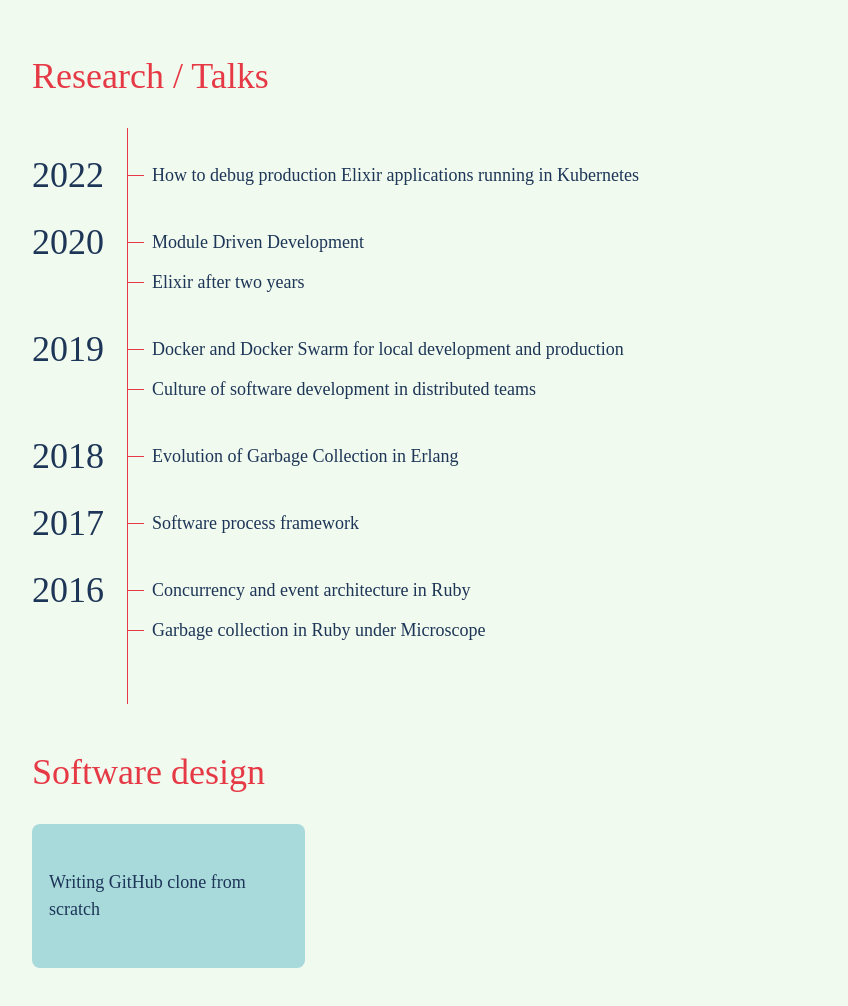
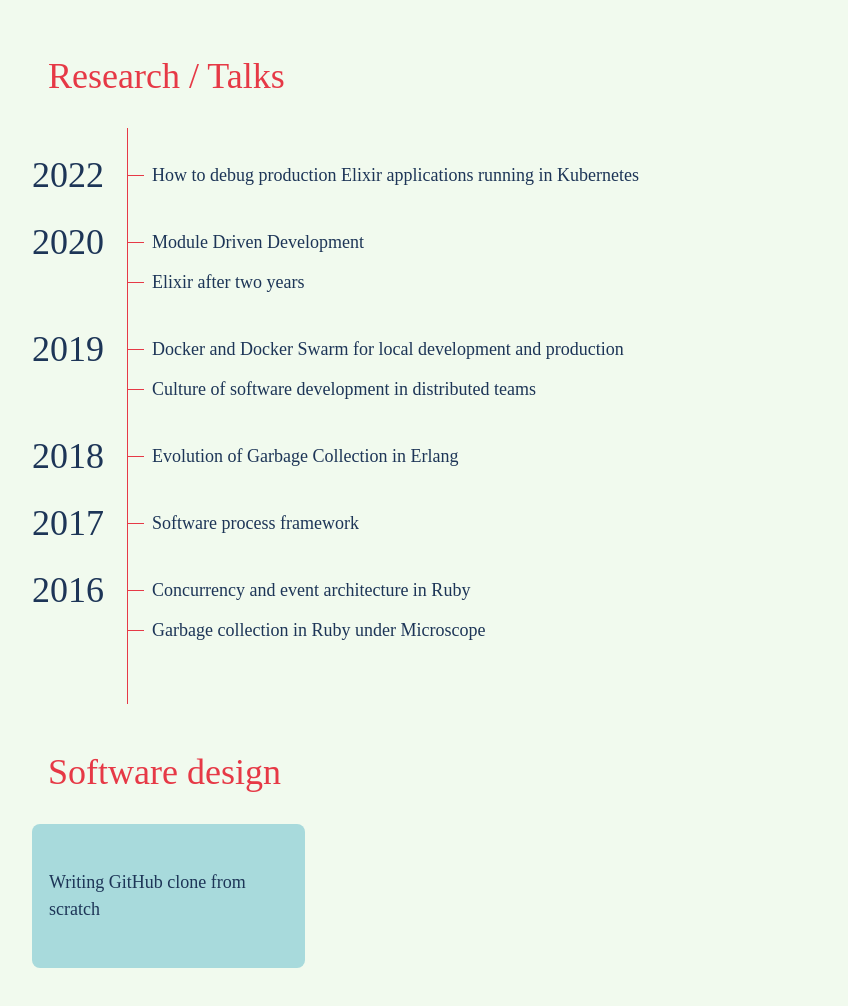
Before and after one commit to achempion/boris-kuznetsov, a Gatsby site: page / in a window 1280 px wide. Shown: the part 276-1282 px from the top of the page, without its empty margins (183-1031 px from the left). Built offline with nearby package versions, Linux system fonts and the light colour scheme; Gatsby itself is replaced by a stand-in of ours.

Commit message:
Remove fixed width

```diff
--- a/src/components/layout.tsx
+++ b/src/components/layout.tsx
@@ -4,7 +4,7 @@ import Keyboard from "../images/keyboard.svg";
 export default function Layout({ children }) {
   return (
     <div className="h-[100vh]">
-      <div className="w-[850px] mx-auto pt-10 pb-36 relative">
+      <div className="max-w-[850px] mx-auto pt-10 pb-36 relative">
         {children}
       <Keyboard className="absolute right-0 opacity-20 top-0 mt-12 hover:opacity-100" />
       </div>
--- a/src/pages/index.jsx
+++ b/src/pages/index.jsx
@@ -71,7 +71,7 @@ const IndexPage = ({
       </div>
 
       <div>
-        <h2>Research / Talks</h2>
+        <h2 className="ml-4">Research / Talks</h2>
         <div className="">
           {Research}
           <div className="w-24 border-r border-accent dark:border-accent-dark pr-4">&nbsp;</div>
@@ -80,7 +80,7 @@ const IndexPage = ({
       </div>
 
       <div>
-        <h2>Software design</h2>
+        <h2 className="ml-4">Software design</h2>
         <div className="grid grid-cols-3 gap-4">
           {Design}
         </div>
```
